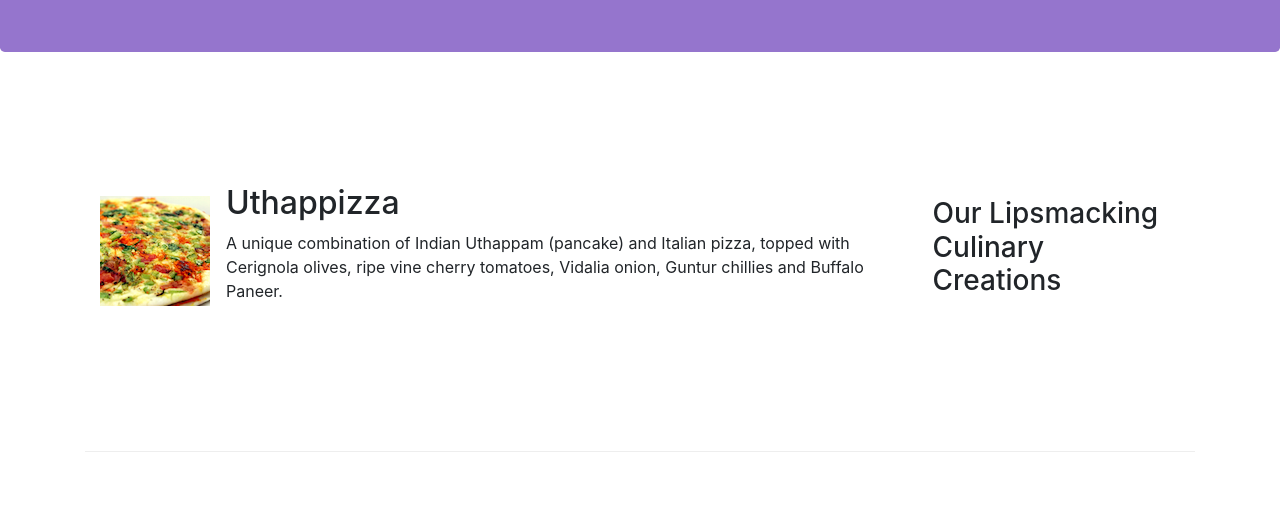
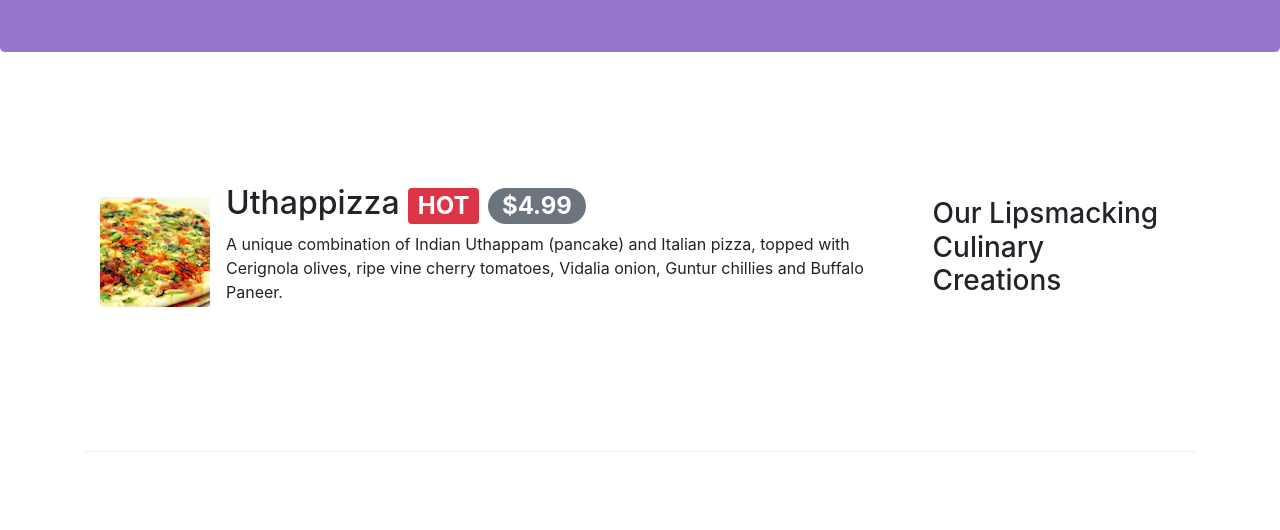
Before and after one commit to anjaliahlawat/bootstrap-project, a website: page index.html in a window 1280 px wide. Shown: the part 270-800 px from the top of the page. Drawn offline with nearby package versions, Linux system fonts and the light colour scheme.

Commit message:
Added badges and alerts

```diff
--- a/index.html
+++ b/index.html
@@ -57,7 +57,10 @@
                 <div class="media">
                      <img class="d-flex mr-3 img-thumbail align-self-center" src="img/uthappizza.png" alt="uthappizza">
                      <div class="media-body">
-                            <h2 class="mt-0">Uthappizza</h2>
+                            <h2 class="media-heading mt-0">Uthappizza
+                                <span class="badge badge-danger">HOT</span>
+                                <span class="badge badge-pill badge-secondary">$4.99</span>
+                            </h2>
                             <p class="d-none d-sm-block">A unique combination of Indian Uthappam (pancake) and Italian pizza, topped with Cerignola olives, ripe vine cherry tomatoes, Vidalia onion, Guntur chillies and Buffalo Paneer.</p>
                      </div>
 
```
